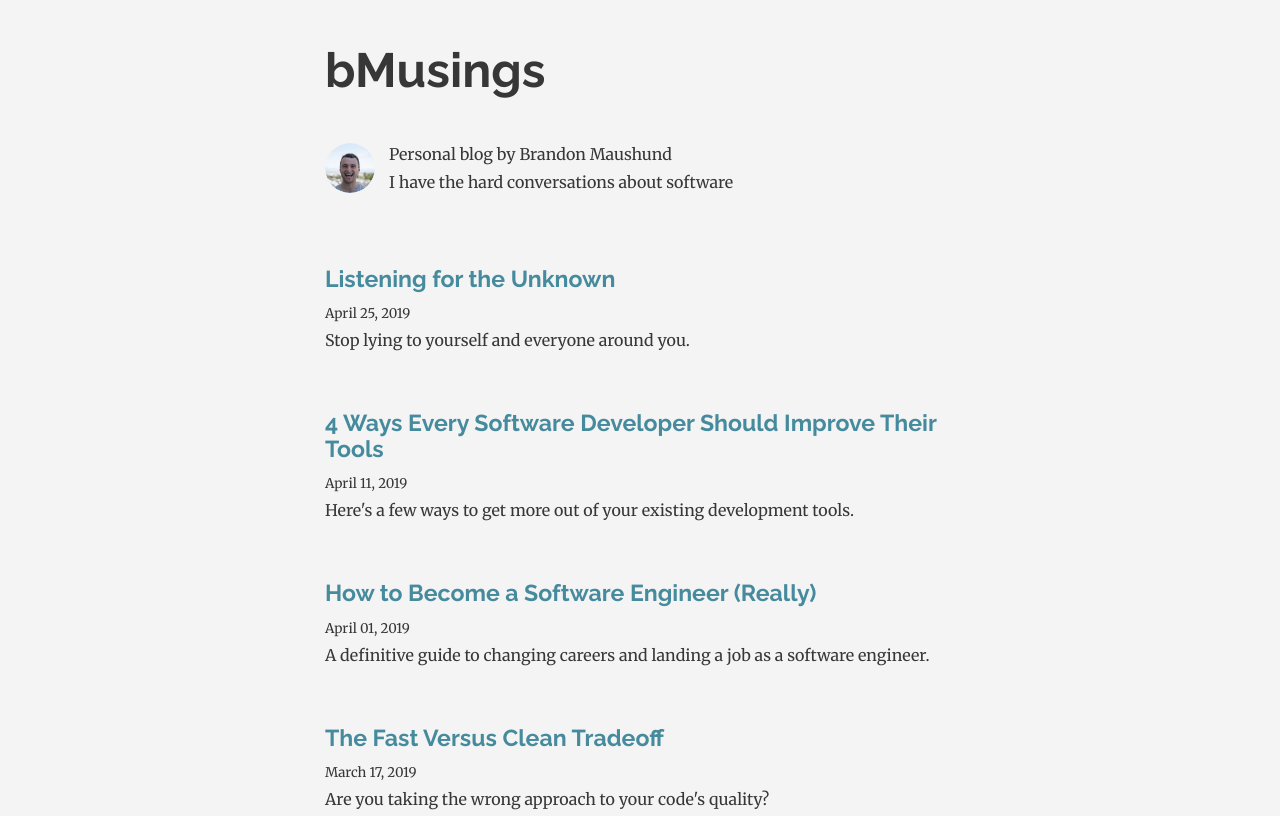
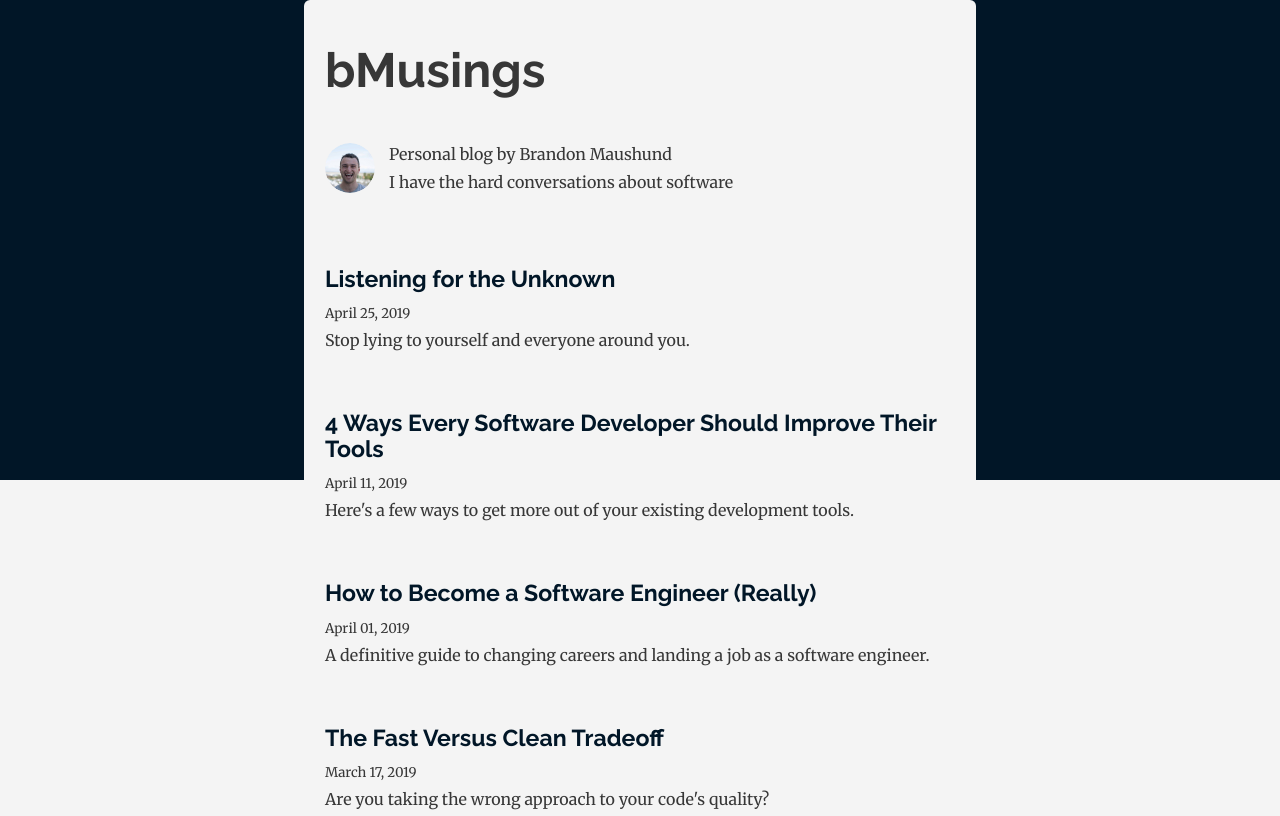
Before and after one commit to Maushundb/bmusings, a Gatsby site: page / in a window 1280 px wide. Shown: the top 816 px of the page. Built offline with nearby package versions, Linux system fonts and the light colour scheme; Gatsby itself is replaced by a stand-in of ours; some packages are replaced by stand-ins of ours.

Commit message:
Change icon, change color scheme, add accent background to landing

```diff
--- a/package.json
+++ b/package.json
@@ -58,6 +58,7 @@
     "develop": "gatsby develop",
     "start": "npm run develop",
     "serve": "gatsby serve",
+    "clean": "gatsby clean",
     "test": "echo \"Write tests! -> https://gatsby.app/unit-testing\""
   }
 }
--- a/src/components/bio.js
+++ b/src/components/bio.js
@@ -8,7 +8,7 @@ const Bio = () => (
   <StaticQuery
     query={bioQuery}
     render={data => {
-      const { author, social } = data.site.siteMetadata;
+      const { author } = data.site.siteMetadata;
       return (
         <div
           style={{
--- a/src/components/layout.js
+++ b/src/components/layout.js
@@ -3,6 +3,7 @@ import { Link } from 'gatsby';
 import Newsletter from '../components/newsletter';
 
 import { rhythm, scale } from '../utils/typography';
+import { COLORS } from '../constants';
 
 const ROOT_PATH = `${__PATH_PREFIX__}/`;
 
@@ -13,6 +14,9 @@ const Layout = ({ location, title, children }) => (
       marginRight: `auto`,
       maxWidth: rhythm(24),
       padding: `${rhythm(1.5)} ${rhythm(3 / 4)}`,
+      position: 'relative',
+      backgroundColor: COLORS.WHITE,
+      borderRadius: '6px',
     }}
   >
     <header>
--- a/src/components/newsletter.jsx
+++ b/src/components/newsletter.jsx
@@ -5,7 +5,7 @@ import { FontAwesomeIcon } from '@fortawesome/react-fontawesome';
 
 import { rhythm, scale } from '../utils/typography';
 
-import { NEWSLETTER_URL } from '../constants';
+import { NEWSLETTER_URL, COLORS } from '../constants';
 
 const Form = styled.form`
   width: 300px;
@@ -42,7 +42,7 @@ const Subscribe = styled.input`
   border-radius: ${rhythm(1 / 4)};
   border: none;
   color: white;
-  background-color: #468b9d;
+  background-color: ${COLORS.BLUE};
   transition: background-color 200ms ease;
 
   &:hover {
--- a/src/components/seo.js
+++ b/src/components/seo.js
@@ -87,5 +87,12 @@ const detailsQuery = graphql`
         author
       }
     }
+    favicon: file(absolutePath: { regex: "/gatsby-icon.png/" }) {
+      childImageSharp {
+        fixed(width: 50, height: 50) {
+          ...GatsbyImageSharpFixed
+        }
+      }
+    }
   }
 `;
--- a/src/constants/index.js
+++ b/src/constants/index.js
@@ -1 +1,6 @@
 export const NEWSLETTER_URL = 'https://tinyletter.com/bmusings';
+export const COLORS = {
+  BLUE: '#011627',
+  BLACK: '#373737',
+  WHITE: '#f4f4f4',
+};
--- a/src/pages/index.js
+++ b/src/pages/index.js
@@ -1,16 +1,26 @@
 import React from 'react';
 import { Link, graphql } from 'gatsby';
+import styled from 'styled-components';
 
 import Bio from '../components/bio';
 import Layout from '../components/layout';
 import SEO from '../components/seo';
 import { rhythm } from '../utils/typography';
 
+const Background = styled.div`
+  background-color: #011627;
+  position: absolute;
+  width: 100%;
+  height: 60%;
+`;
+
 const BlogIndex = ({ data, location }) => {
   const { siteTitle } = data.site.siteMetadata;
   const posts = data.allMarkdownRemark.edges;
 
   return (
+    <div>
+      <Background />
       <Layout location={location} title={siteTitle}>
         <SEO
           isLanding
@@ -37,11 +47,12 @@ const BlogIndex = ({ data, location }) => {
                 </Link>
               </h3>
               <small>{frontmatter.date}</small>
-            <p dangerouslySetInnerHTML={{ __html: frontmatter.spoiler }} />
+              <p>{frontmatter.spoiler}</p>
             </div>
           );
         })}
       </Layout>
+    </div>
   );
 };
 
--- a/src/utils/typography.js
+++ b/src/utils/typography.js
@@ -2,8 +2,10 @@ import './global.css';
 import Typography from 'typography';
 import Wordpress2016 from 'typography-theme-wordpress-2016';
 
-Wordpress2016.headerColor = '#373737';
-Wordpress2016.bodyColor = '#373737';
+import { COLORS } from '../constants';
+
+Wordpress2016.headerColor = COLORS.BLACK;
+Wordpress2016.bodyColor = COLORS.BLACK;
 Wordpress2016.headerFontFamily = ['Raleway'];
 Wordpress2016.bodyFontFamily = ['Merriweather'];
 Wordpress2016.googleFonts = [
@@ -26,7 +28,7 @@ Wordpress2016.overrideThemeStyles = () => {
       boxShadow: `none`,
     },
     a: {
-      color: '#468b9d',
+      color: COLORS.BLUE,
     },
   };
 };
```
Also changed, not shown: content/assets/gatsby-icon.png. Lines whose indentation alone changed are shown as unchanged.
